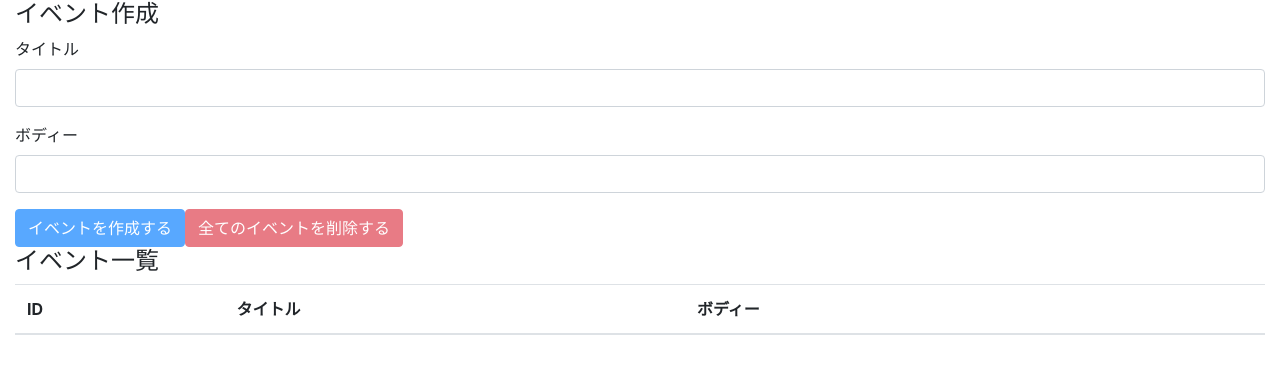
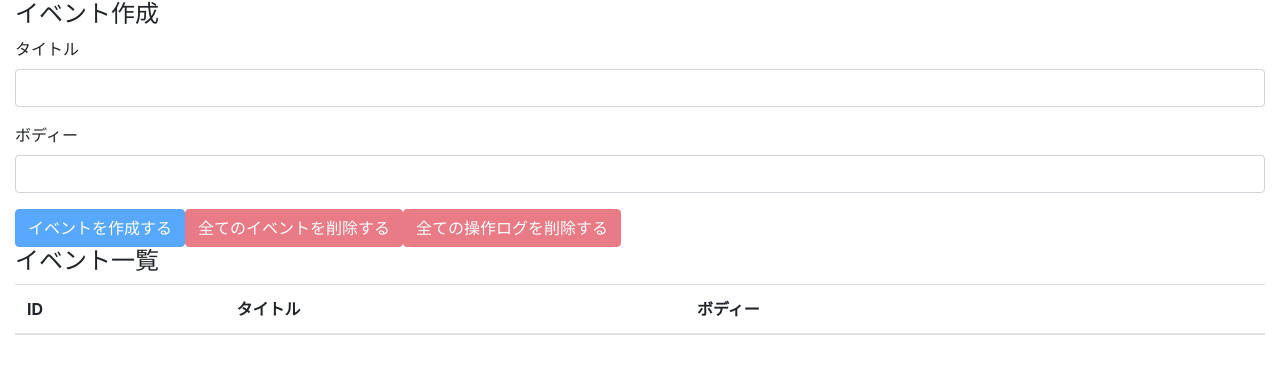
Before and after one commit to KuraStyles/react-hooks-101, a React (Create React App) app: page / in a window 1280 px wide. Shown: the top 374 px of the page. Built offline with nearby package versions, Linux system fonts and the light colour scheme.

Commit message:
delete all operation logs

```diff
--- a/src/components/EventForm.js
+++ b/src/components/EventForm.js
@@ -46,6 +46,18 @@ const EventForm = () => {
 	};
 	const unCreatable = title === "" || body === "";
 
+	const deleteAllOperationLogs = (e) => {
+		e.preventDefault();
+		const result = window.confirm(
+			"全ての操作ログを本当に削除しても良いですか？"
+		);
+		if (result) {
+			dispatch({
+				type: DELETE_ALL_OPERATION_LOGS,
+			});
+		}
+	};
+
 	return (
 		<>
 			<h4>イベント作成</h4>
@@ -82,6 +94,13 @@ const EventForm = () => {
 				>
 					全てのイベントを削除する
 				</button>
+				<button
+					className="btn btn-danger"
+					onClick={deleteAllOperationLogs}
+					disabled={state.operationLogs.length === 0}
+				>
+					全ての操作ログを削除する
+				</button>
 			</form>
 		</>
 	);
--- a/src/reducers/operationLogs.js
+++ b/src/reducers/operationLogs.js
@@ -7,7 +7,7 @@ import {
 const operationLogs = (state = [], actions) => {
 	switch (actions.type) {
 		case ADD_OPERATION_LOG:
-			const operationLog = {
+			const operationLogs = {
 				description: actions.description,
 				operationAt: actions.operatedAt,
 			};
```
